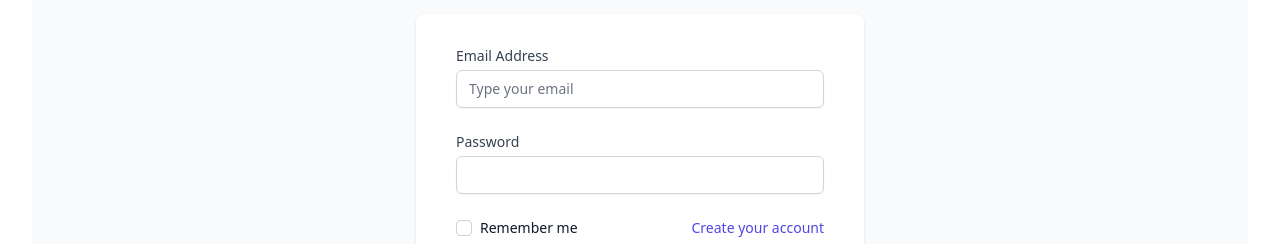
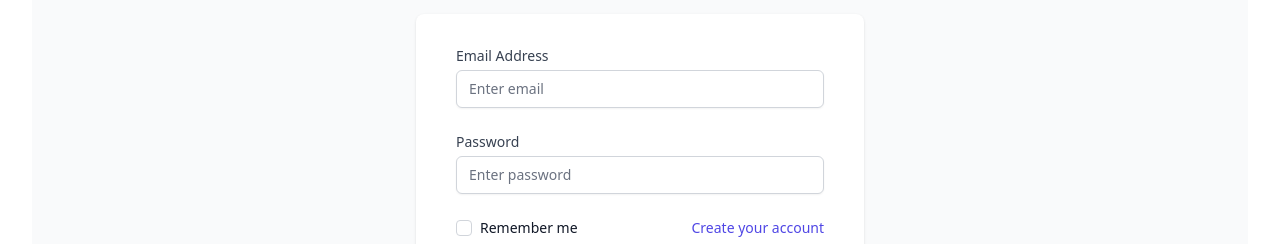
Before and after one commit to tomaszdanczak/allegron, a React (Create React App) app in the folder frontend/: page /signin in a window 1280 px wide. Shown: the part 339-583 px from the top of the page. Built offline with nearby package versions, Linux system fonts and the light colour scheme.

Commit message:
Fix messages in placeholders

```diff
--- a/frontend/src/components/organisms/RegisterForm/RegisterForm.tsx
+++ b/frontend/src/components/organisms/RegisterForm/RegisterForm.tsx
@@ -78,9 +78,9 @@ export default function RegisterForm() {
 
           <TextInput label="Email Address" name="email" type="email" placeholder="Enter email" />
 
-          <TextInput label="Password" name="password" type="password" placeholder="password" />
+          <TextInput label="Password" name="password" type="password" placeholder="Enter password" />
 
-          <TextInput label="Confirm Password" name="confirmPassword" type="password" placeholder="password" />
+          <TextInput label="Confirm Password" name="confirmPassword" type="password" placeholder="Confirm password" />
 
           <RememberMe link="signin" />
 
--- a/frontend/src/components/organisms/SigninForm/SigninForm.tsx
+++ b/frontend/src/components/organisms/SigninForm/SigninForm.tsx
@@ -63,9 +63,9 @@ export default function SigninForm() {
           {isLoading && <LoadingBox />}
           {isError && <MessageBox variant="error">{`${errorMsg}`}</MessageBox>}
 
-          <TextInput label="Email Address" name="email" type="email" placeholder="Type your email" />
+          <TextInput label="Email Address" name="email" type="email" placeholder="Enter email" />
 
-          <TextInput label="Password" name="password" type="password" />
+          <TextInput label="Password" name="password" type="password" placeholder="Enter password" />
 
           <RememberMe link="register" />
 
```
